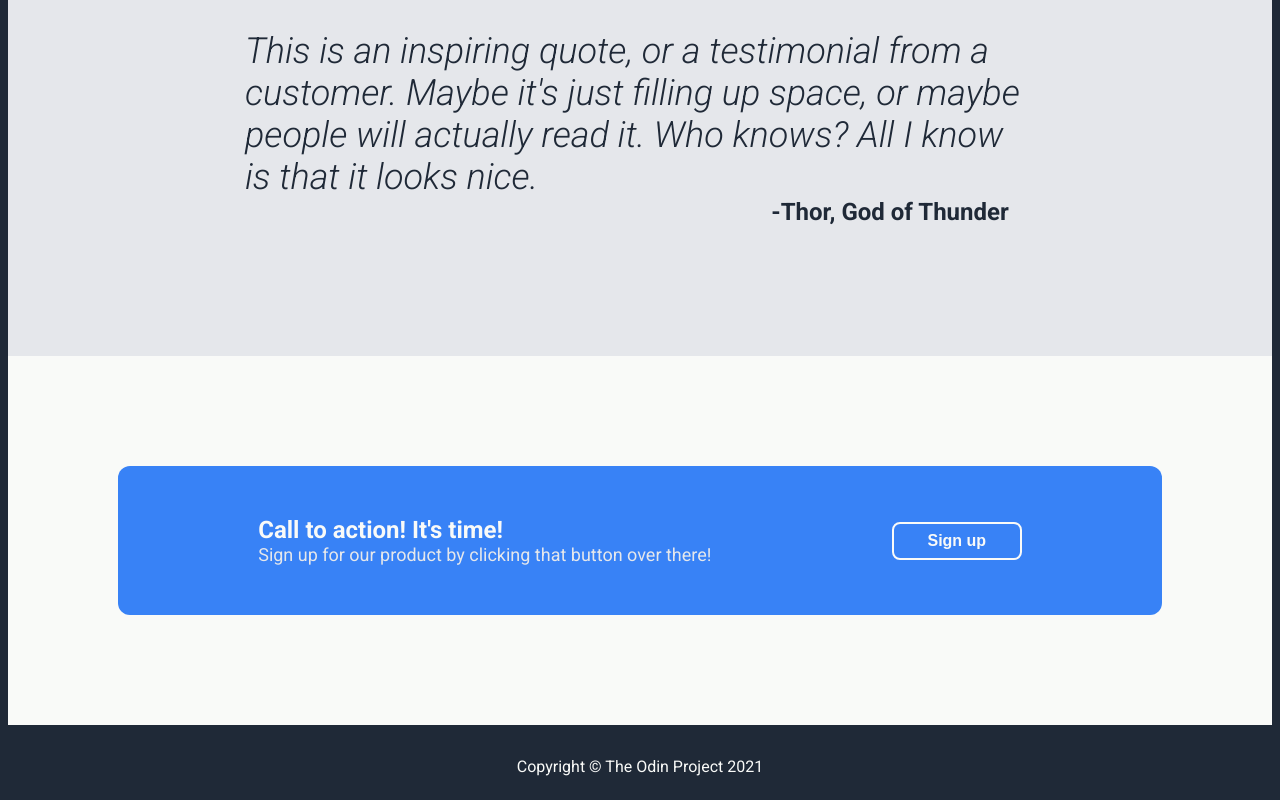
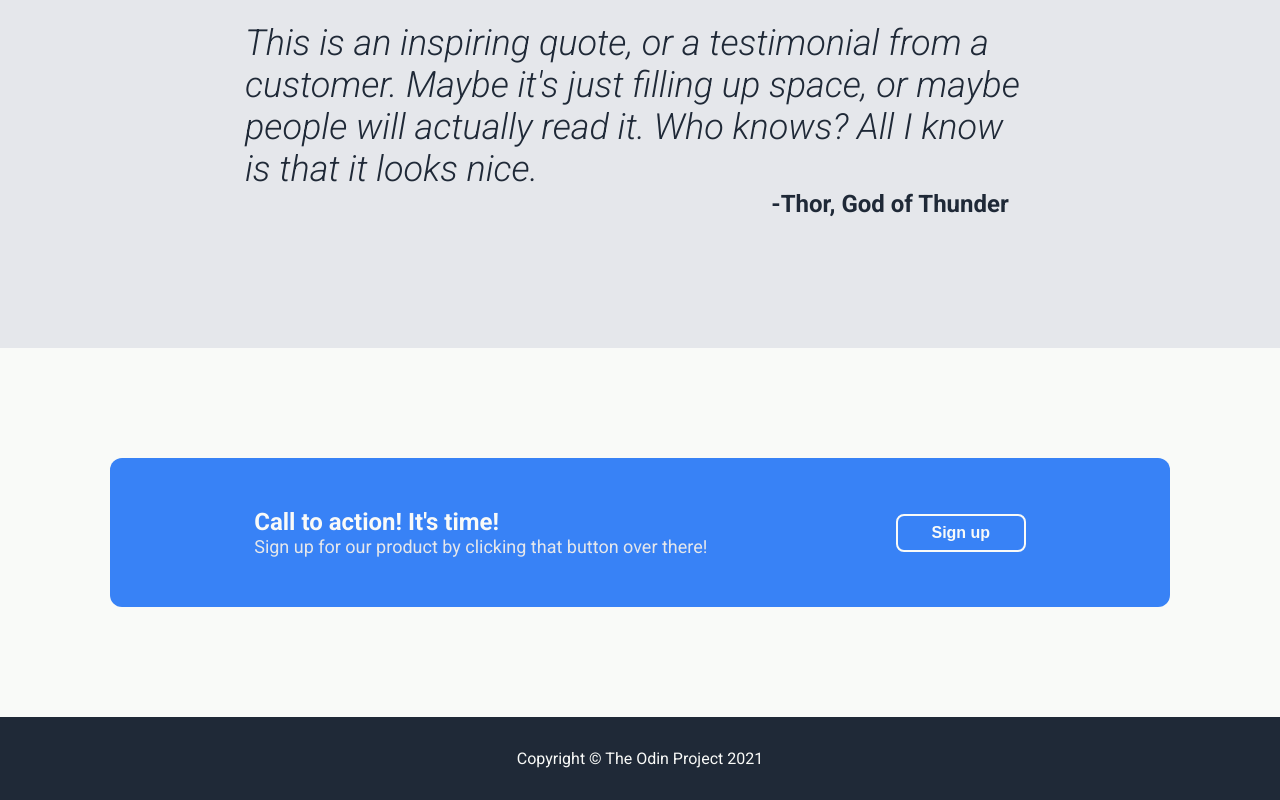
Before and after one commit to Grelgn/TOP-Landing-Page-2, a plain HTML site: page index.html in a window 1280 px wide. Shown: the part 1289-2089 px from the top of the page. Drawn offline with Linux system fonts and the light colour scheme.

Commit message:
Fix some margin and padding

```diff
--- a/style.css
+++ b/style.css
@@ -3,6 +3,7 @@ body {
     background-color: #1F2937;
     display: flex;
     flex-direction: column;
+    margin: 0px;
 }
 
 .header {
@@ -168,5 +169,5 @@ button > a {
     color: #F9FAF8;
     display: flex;
     justify-content: center;
-    padding-top: 32px;
+    padding: 32px;
 }
```
